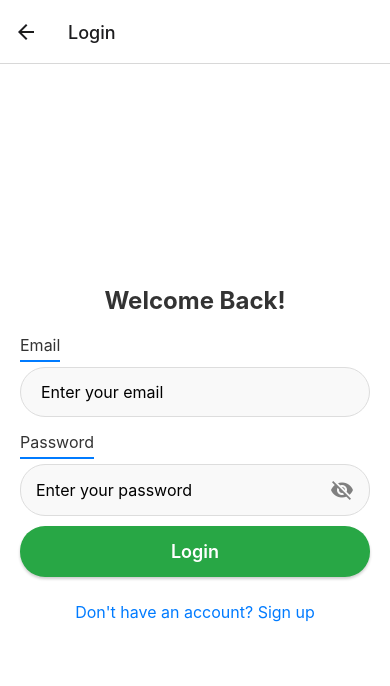
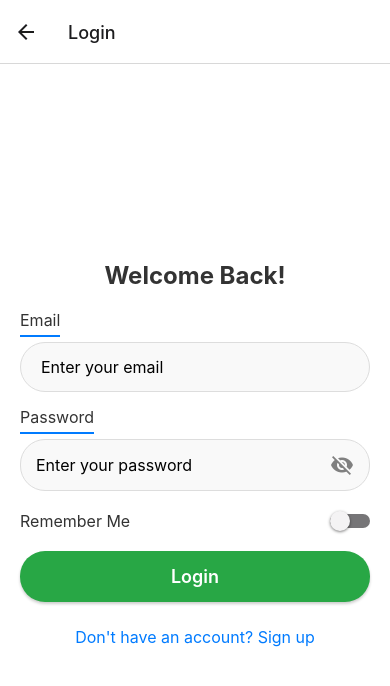
Before and after one commit to lexicoder11/expense-tracker-pinching-pennies, a React Native app: screen /Login in a window 390 px wide. Shown: the top 686 px of the page. Built offline with nearby package versions, Linux system fonts and the light colour scheme; a web font is replaced by a local one; what amazon-cognito-identity-js would draw is missing.

Commit message:
updated login page

```diff
--- a/src/Screens/Login.jsx
+++ b/src/Screens/Login.jsx
@@ -7,29 +7,45 @@ import {
     StyleSheet,
     Alert,
     Animated,
+    Switch,
 } from 'react-native';
+import AsyncStorage from '@react-native-async-storage/async-storage';
 import { CommonActions } from '@react-navigation/native';
 import Button from '../Components/Button';
-import PasswordInput from '../Components/PasswordInput'; // Importing the PasswordInput component
+import PasswordInput from '../Components/PasswordInput';
 import { AuthenticationDetails, CognitoUser, CognitoUserPool } from 'amazon-cognito-identity-js';
 
-// Hard-code your Cognito User Pool configuration
+// Cognito User Pool configuration
 const poolData = {
-    UserPoolId: 'us-west-2_AMexENVv6', // Replace with your User Pool ID
-    ClientId: '51dvqq4pk0s3nbj8n3835q3fgf', // Replace with your App Client ID
+    UserPoolId: 'us-west-2_AMexENVv6',
+    ClientId: '51dvqq4pk0s3nbj8n3835q3fgf',
 };
 const userPool = new CognitoUserPool(poolData);
 
 const LoginScreen = ({ navigation }) => {
     const [email, setEmail] = useState('');
     const [password, setPassword] = useState('');
+    const [rememberMe, setRememberMe] = useState(false);
 
     // Animated values for fade and zoom
     const fadeAnim = useRef(new Animated.Value(0)).current;
     const scaleAnim = useRef(new Animated.Value(0.8)).current;
 
-    // Trigger animation when the component mounts
+    // Load saved email if "Remember Me" was previously checked
     useEffect(() => {
+        const loadSavedEmail = async () => {
+            try {
+                const savedEmail = await AsyncStorage.getItem('rememberedEmail');
+                if (savedEmail) {
+                    setEmail(savedEmail);
+                    setRememberMe(true);
+                }
+            } catch (error) {
+                console.error('Failed to load email', error);
+            }
+        };
+        loadSavedEmail();
+
         Animated.parallel([
             Animated.timing(fadeAnim, {
                 toValue: 1,
@@ -44,11 +60,18 @@ const LoginScreen = ({ navigation }) => {
         ]).start();
     }, []);
 
-    // AWS Cognito
-    const handleLogin = () => {
+    // Handle Login and Remember Me
+    const handleLogin = async () => {
         if (!email || !password) {
             Alert.alert('Error', 'Please fill in all fields.');
             return;
+        }
+
+        // Save or clear the email based on Remember Me
+        if (rememberMe) {
+            await AsyncStorage.setItem('rememberedEmail', email);
+        } else {
+            await AsyncStorage.removeItem('rememberedEmail');
         }
 
         const authDetails = new AuthenticationDetails({
@@ -64,11 +87,9 @@ const LoginScreen = ({ navigation }) => {
         user.authenticateUser(authDetails, {
             onSuccess: (result) => {
                 const accessToken = result.getAccessToken().getJwtToken();
-                console.log('Access Token:', accessToken); // Debugging log
+                console.log('Access Token:', accessToken);
 
                 Alert.alert('Success', 'Logged in successfully!');
-
-                // Use CommonActions.reset to navigate and clear the stack
                 navigation.dispatch(
                     CommonActions.reset({
                         index: 0,
@@ -83,13 +104,13 @@ const LoginScreen = ({ navigation }) => {
                         'Account Not Verified',
                         'Your account is not confirmed. Please enter the confirmation code sent to your email.'
                     );
-                    navigation.navigate('ConfirmSignup'); // Redirect to ConfirmSignup page
+                    navigation.navigate('ConfirmSignup');
                 } else {
                     Alert.alert('Login Failed', err.message || 'An unknown error occurred.');
                 }
             },
             newPasswordRequired: (userAttributes) => {
-                delete userAttributes.email_verified; // Remove read-only attributes
+                delete userAttributes.email_verified;
                 Alert.alert('New Password Required', 'Please reset your password.');
             },
             mfaRequired: (challengeName, challengeParameters) => {
@@ -127,6 +148,17 @@ const LoginScreen = ({ navigation }) => {
                     placeholder="Enter your password"
                 />
             </Animated.View>
+
+            {/* Remember Me Toggle */}
+            <View style={styles.rememberMeContainer}>
+                <Text style={styles.rememberMeText}>Remember Me</Text>
+                <Switch
+                    value={rememberMe}
+                    onValueChange={setRememberMe}
+                    trackColor={{ false: '#767577', true: '#32CD32' }}
+                    thumbColor={rememberMe ? '#ffffff' : '#f4f3f4'}
+                />
+            </View>
 
             <Animated.View style={{ opacity: fadeAnim, transform: [{ scale: scaleAnim }] }}>
                 <Button title="Login" onPress={handleLogin} />
@@ -177,6 +209,17 @@ const styles = StyleSheet.create({
         backgroundColor: '#f9f9f9',
         fontSize: 16,
     },
+    rememberMeContainer: {
+        flexDirection: 'row',
+        justifyContent: 'space-between',
+        alignItems: 'center',
+        marginBottom: 10,
+        marginTop: 20,
+    },
+    rememberMeText: {
+        fontSize: 16,
+        color: '#333',
+    },
     link: {
         marginTop: 15,
     },
```
Also changed, not shown: package.json (+8 -8 lines), 1 other file (tests, documents, lock files or other folders).
